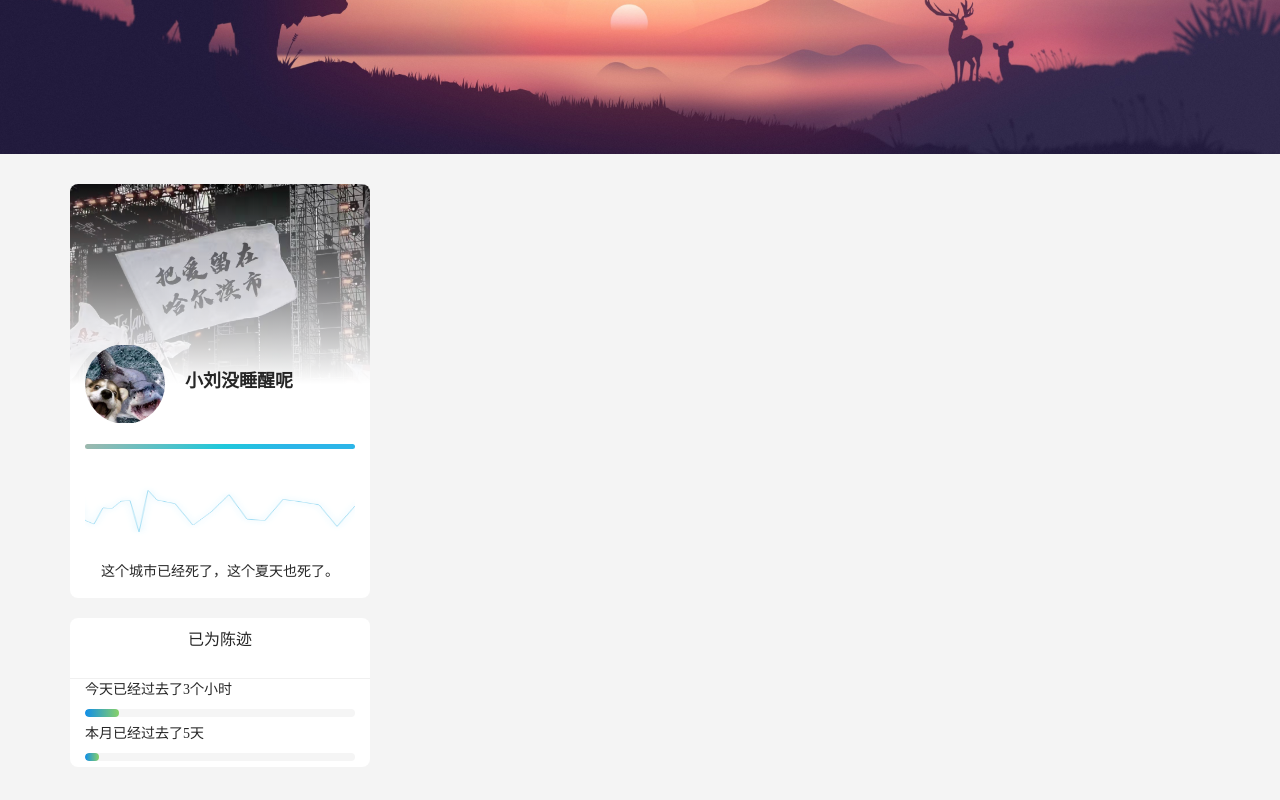
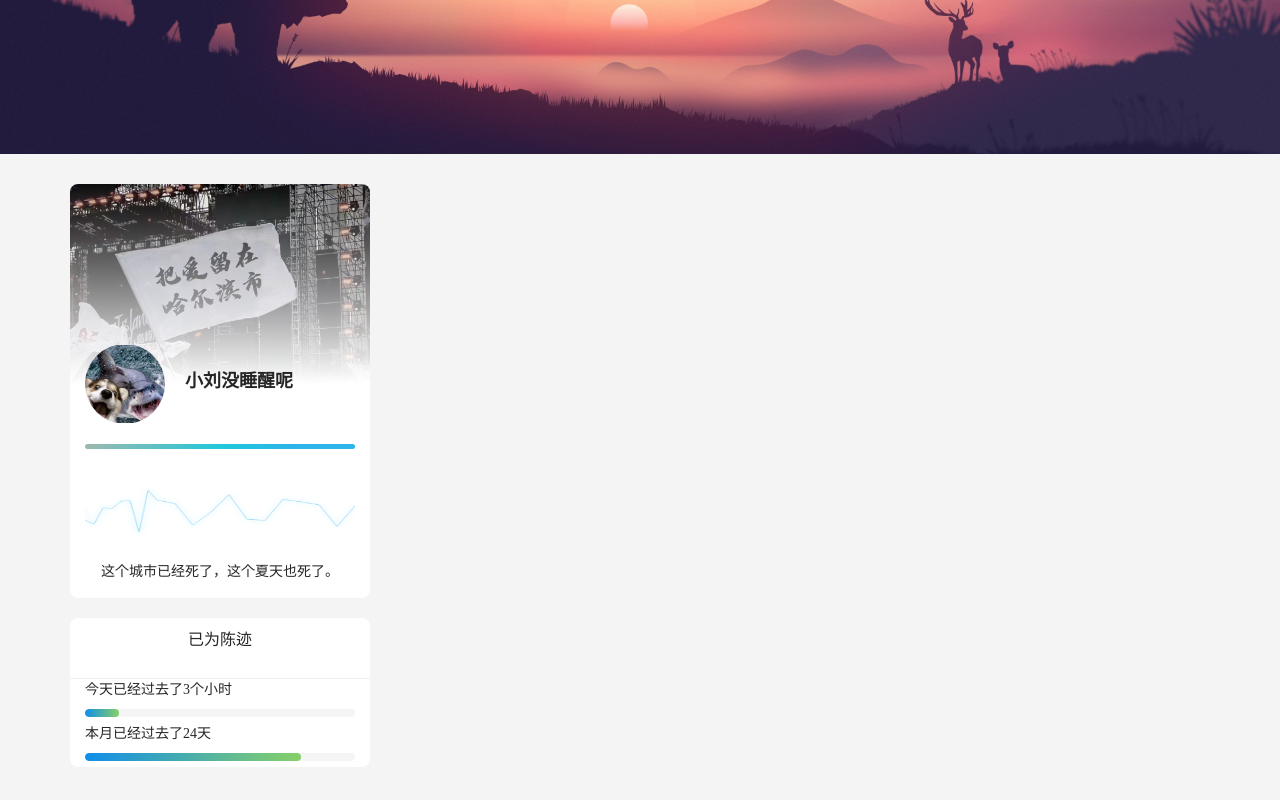
Before and after one commit to Aliuyanfeng/vue3-blogs, a Vue app: page /#/ in a window 1280 px wide. Shown: the part 446-1246 px from the top of the page. Built offline with nearby package versions, Linux system fonts and the light colour scheme.

Commit message:
合并代码

```diff
--- a/src/views/Home.vue
+++ b/src/views/Home.vue
@@ -130,9 +130,18 @@ const passHourPer = (passHour / 24) * 100
 
 
 // 计算这个月过去了多少天
-const passDay:number = new Date().getDay()
+const currentYear:number = new Date().getFullYear() //获取今年是几几年
 
-const passDayPer = (passDay)
+var currentMonth:number = new Date().getMonth()  //获取月份
+    currentMonth += 1
+
+const passDay:number = new Date().getDate()  //本月是几号
+
+const totalDay:number = new Date(currentYear,currentMonth,0).getDate()  //获取本月有多少天
+
+const passDayPer = (passDay / totalDay) * 100
+
+
 
 </script>
 <style lang="scss" scoped>
```
